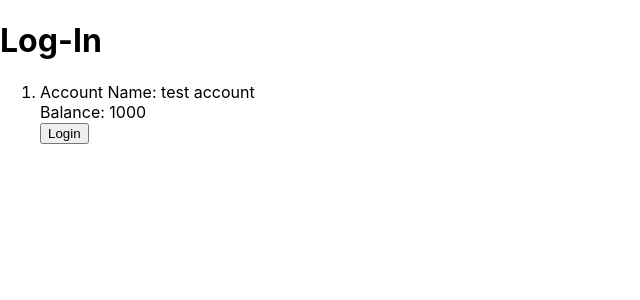
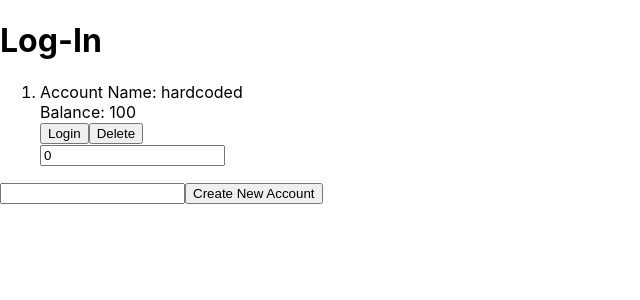
Before and after one commit to SladeInSeat/GA-Project4, a React (Create React App) app in the folder client/: page / in a window 1280 px wide. Shown: the top 300 px of the page, without its empty margins (0-640 px from the left). Built offline with nearby package versions, Linux system fonts and the light colour scheme; no server answers.

Commit message:
login basic functionality; read db, display accounts, select active, create new; delete will be moved to account details

```diff
--- a/client/src/components/LogInPage.js
+++ b/client/src/components/LogInPage.js
@@ -1,29 +1,68 @@
-import React, { Component} from 'react'
+import React, { Component } from 'react'
 import axios from 'axios'
 
 
 class LogIn extends Component {
   state = {
-        accounts : [{
-          balance:1000,
-          name:"test account"}],
-        activeAccount : {}
+    accounts: [{
+      balance: 100,
+      name: "hardcoded"
+    }],
+    activeAccount: {},
+    newAccountName: "",
+    deposit: 0,
+    withdraw: 0
   }
 
-    componentDidMount(){
+  componentDidMount() {
     axios.get('/accounts')
       .then((accountList) => {
-          this.setState({accounts : accountList.data})
+        this.setState({ accounts: accountList.data })
       })
   }
 
   setActiveAccount = (accountObj) => {
-      let data = accountObj['account']
-      this.setState({activeAccount: data})
+    let accountData = accountObj['account']
+    this.setState({ activeAccount: accountData })
+  }
+
+  handleNameChange = (event) => {
+    this.setState({ newAccountName: event.target.value });
+  }
+
+  handleCreateNewAccount = (event) => {
+    event.preventDefault()
+    axios.patch('/account/create', { accountName: this.state.newAccountName })
+      .then(() => {axios.get('/accounts')
+        .then((accountList) => {
+          this.setState({ accounts: accountList.data })
+        })
+
+      })
+  }
+
+  handleDepositChange = (event) => {
+    this.setState({deposit: event.target.value})
 
   }
+  handleDeposit = (amount) => {
+    axios.patch('/account/updateBalance', {accountBalance: amount})
+  }
 
-    render () {
+  handleDeleteAccount = (accountObj) => {
+    let accountData = accountObj['account']['_id']
+    axios.delete('/account', { data: { accountId: accountData } })
+      .then(() => {
+          axios.get('/accounts')
+            .then((accountList) => {
+              this.setState({ accounts: accountList.data })
+            })
+      })
+  }
+
+
+
+  render() {
     return (
       <div>
         <h1>Log-In</h1>
@@ -32,9 +71,27 @@ class LogIn extends Component {
             return (<li key={index}>
               Account Name: {account.name}
               <br></br>Balance: {account.balance}
-              <br></br><button onClick ={() => {this.setActiveAccount({account})}} >Login</button></li>)
+              <br></br><button onClick={() => { this.setActiveAccount({ account }) }} >Login</button>
+              <button onClick={() => { this.handleDeleteAccount({ account }) }} >Delete</button>
+              <br></br><input
+                        type="number"
+                        value={this.state.deposit}
+                        onChange={this.handleDepositChange}
+
+                        />
+              </li>)
           })}
         </ol>
+        <form>
+          <input
+            type="text"
+            value={this.state.newAccountName}
+            onChange={this.handleNameChange}
+          />
+          <button onClick={this.handleCreateNewAccount}>Create New Account</button>
+
+        </form>
+
 
       </div>
     )
```
Also changed, not shown: client/src/components/AccountDetails.js (added, +20 -0 lines), 1 other file (tests, documents, lock files or other folders). Lines whose indentation alone changed are shown as unchanged.
